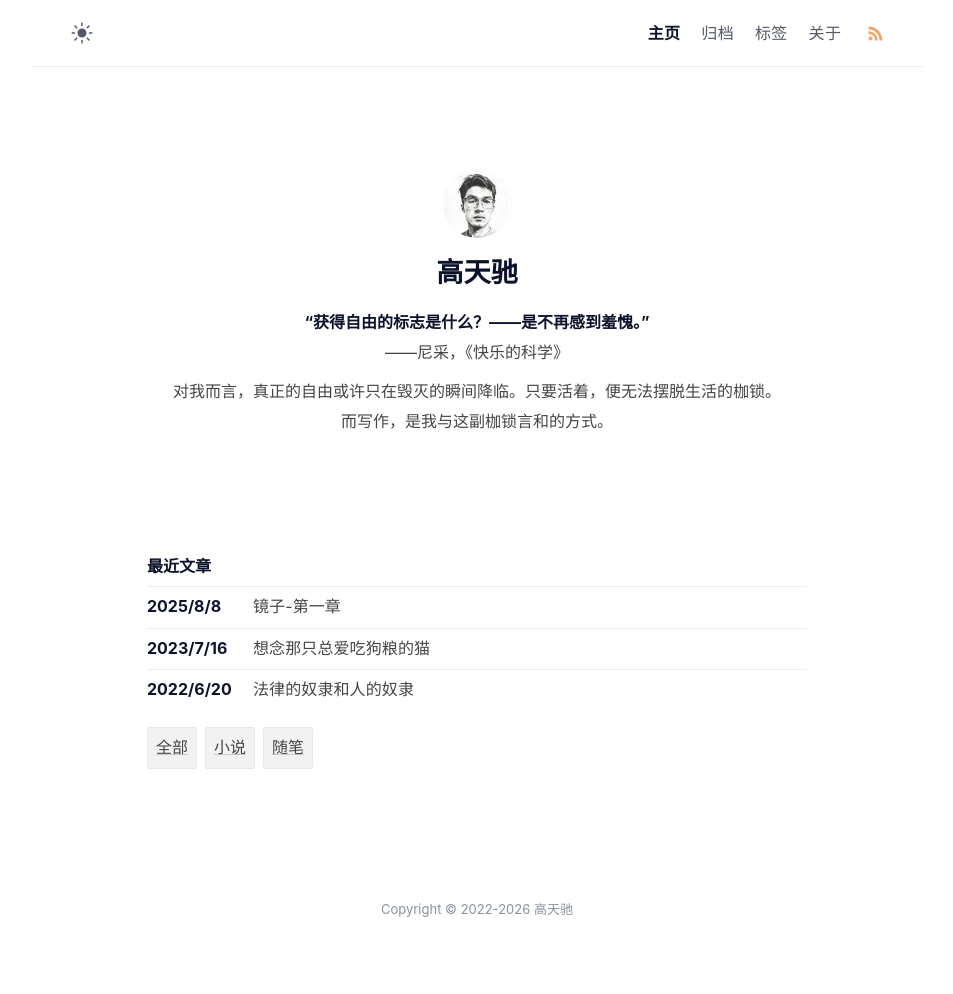
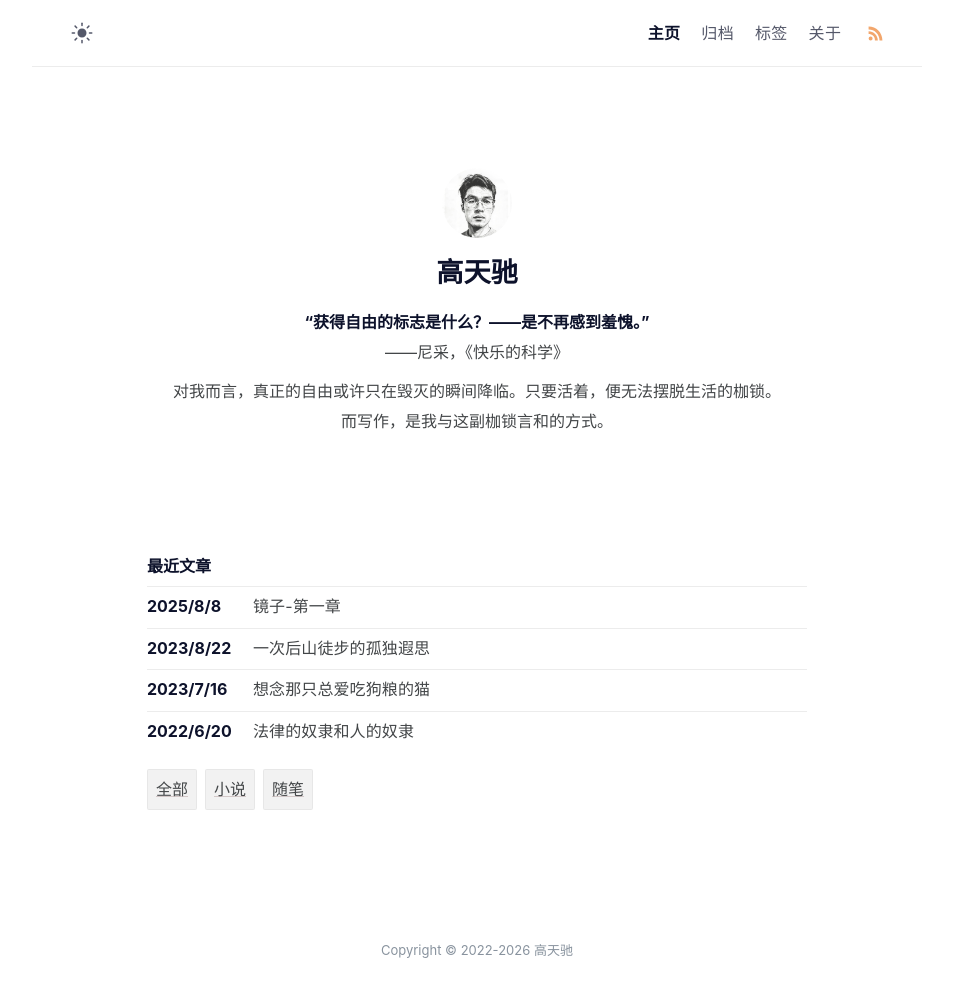
Before and after one commit to gaotianchi/gaotianchi.github.io, a Jekyll site: the page built from index.md, in a window 1280 px wide. Shown: the whole page, without its empty margins (163-1116 px from the left). Built offline with Jekyll 4.4.1, drawn with Linux system fonts in a browser that asks for light colours; before the commit the page ends 953 px from its top, so only the background shows below that; some of the changed lines change nothing that is shown.

Commit message:
Add new post: 一次后山徒步的孤独遐思 reflecting on the dual journey of body and spirit

```diff
--- /dev/null
+++ b/_posts/2023-08-22-a-lonely-reverie-during-a-hike-in-the-back-mountains.md
@@ -0,0 +1,21 @@
+---
+title: 一次后山徒步的孤独遐思
+description: 这篇随笔记录了一场身体与精神的双重漫游，在荒芜与诗意间追问幸福的转瞬性与不可复现。
+tags:
+  - 随笔
+date: 2023-08-22T15:24:51+08:00
+layout: post
+---
+今天徒步去学校周边转了转，跟着导航路线从学校外围进入后山，一路上随处可见围栏上的铁丝网，最后走捷径返回学校的时候我吃到了这玩意儿的苦头，它们浑身遍布锋利的倒刺，只要轻轻的使劲就能将皮肉划破，不仅如此如果衣物或者背包被勾住得使很大的劲才能挣脱，对此我深有体会。
+
+在外出之前我在校内的湖边闲逛，偶尔停在一个凉爽的地方写写今天的日记，尽管昨夜因宿舍的强光和噪音难以入眠，但当在凉爽的清晨悠闲地漫步在湖边，听着湖中增氧机喷涌湖水制造的仿佛是瀑布声的幻觉，糟糕的心绪、对于历史以及未来的担忧都一扫而空，毫无疑问这时候就是幸福的，这不是幸福的开端，也不是幸福的结尾，而是仅仅在于此刻的幸福。这样看来过去有过很多幸福的时刻，那些宁静悠闲地时刻、那些与家人共同吃饭的某些瞬间、那些忘我阅读的某些心领神会的刹那、那些观望大片橘黄色朝霞的某个早晨、那些与最宠爱的小猫共同度过某个傍晚……不曾留意过幸福具体是一种怎样的感受，如何描述，如何复现，如何分享？有很多电影尝试解答这些问题，他们常常将答案归结于“爱”。
+
+种种迹象表明有人在乳子湖中养鱼，湖边常常聚集成群的鱼，可能是鲤鱼或者鲫鱼，他们的大小都像成年鲫鱼那样，我也很难分辨出来到底是鲤鱼苗还是鲫鱼。湖边有绝佳的钓鱼环境，可我暂时还没有渔具并且不知道在这儿钓鱼是否被许可，我只是在湖边闲逛，乘凉，听瀑布声。
+
+湖边的一个废弃的核酸检测点勾起了我的回忆，另一方面我惊异于竟然会在这么美丽的地方设立核酸检测点，一年前来这儿做核酸的人岂不是会流连忘返？或许这会是核酸检测人数最多的地方，人们盘算着不仅仅在这里排队做核酸，还要在这儿野餐露营，不过现在我倒是真想在这野餐。难以想象当时的队伍有多长。随处可见的铁丝网同样也是疫情时期的遗迹，它们盘旋在栅栏上炫耀着自己的利爪，告诫并恐吓的过路的人们：“你没有出路！”
+
+孤身踏上山路的那一瞬间恐惧的气息侵袭我的全身，我害怕遇到坏人，脑中储备的诸多惊悚的电影情节以及现实新闻事件都足以使我在这一刻感到前所未有的恐惧，那些破碎的像是被野兽挣破的网格栏杆更是加深了我的恐惧。我继续前行离目标越来越近，围栏之外是真正的山林，毫无秩序的生长着，空气中弥漫着我未曾在现实生活中遇见过的原始的气息，野兽以及心如野兽之人的气息，在我眼中后者更加令人恐惧。蝉鸣从未停止过，这给我带来许多慰藉，我继续前行，路过一个无人的哨岗，我只撇了一眼便速速离开，里面有一个木桌，一个木椅，一个躺椅占据了一半的空间，窗户旁边有一双皮靴，我不希望在这山林中遇到任何人，看林员也不例外，在荒野中他人和野兽都会使我感到恐慌，除非我有一把霰弹枪。
+
+途中路过一个废弃的公园，有个少年在玩弹弓，不知道是在打蝉还是在打鸟，一对情侣在远处驻足交谈，还有三个观光者似乎在拍照留念，此时天气变得灼热，我匆匆走过一座高桥只观望了一会儿便向山顶走去，尽管这地方紧靠学校，但我从来没来过这地方，看那长满荒草的板砖缝隙似乎很少人来过这地方甚至不知道有这地方。通向山顶的路曲折蜿蜒，山顶的孔子圣像广场空无一人，我在孔子像前的凉亭休息了一会儿，便启程回学校了。尽管烈日当空，但亭子下不时有清风拂过，我在那儿极为惬意。
+
+我一直在想着野餐和露营的事儿，途中路过了许多适合野餐的地方，但在我想象中的绝大多数场景中，那应该是一片临近湖水的开阔草地，我在那悠闲的阅读或者遐想，在侯麦的电影中常常是两个人，或是热恋中的情侣，或者一对很好的朋友，他们分享自己的生活，从与对方的共情中获得生活的满足和情感的充实，这是多么美好啊！这引发我的遐想，那种幻觉中的幸福便是电影所带来的。现实的苦涩常常不是缺乏幸福的时光，而是在平淡的生活上增添了太多噪音，使得人的内心无法在那本该休息的地方获得安宁。
--- a/index.md
+++ b/index.md
@@ -11,7 +11,6 @@ redirect_from:
   - /reading-analysis-review-and-reflection/
   - /rereading-strickland-art-fanaticism-flaws/
   - /meeting-myself-without-discipline/
-  - /a-lonely-reverie-during-a-hike-in-the-back-mountains/
   - /random-thoughts-on-blogs-food-and-friends/
   - /first-impressions-at-weihaishan-primary-school/
   - /internship-ending-more-random-thoughts/
```
